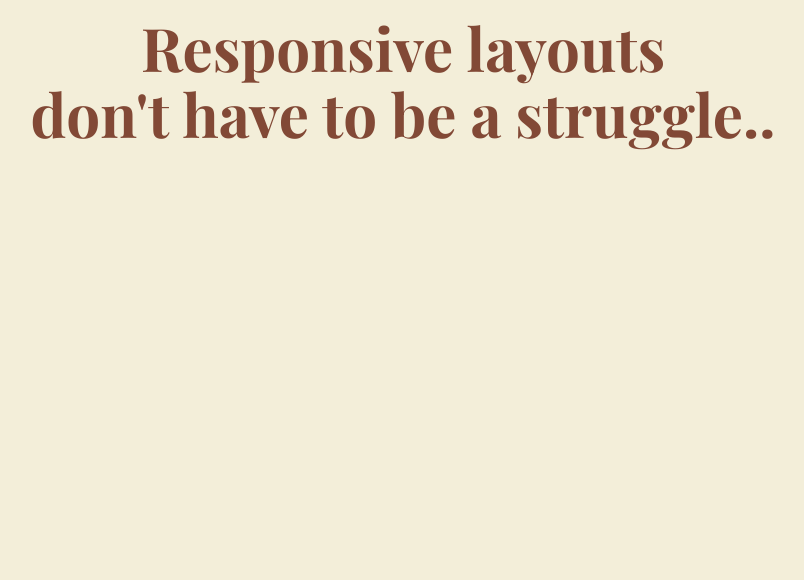
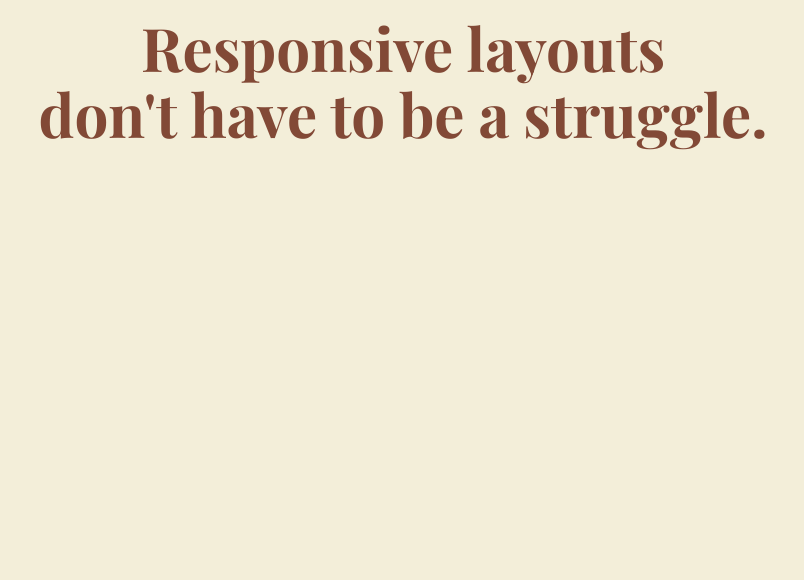
Before and after one commit to Abdisalam-fahiye/responsive-layout, a plain HTML site: page index.html in a window 1280 px wide. Shown: the part 220-800 px from the top of the page, without its empty margins (237-1041 px from the left). Drawn offline with nearby package versions, Linux system fonts and the light colour scheme.

Commit message:
Update index.html

```diff
--- a/index.html
+++ b/index.html
@@ -16,7 +16,7 @@
             <p class="insta">My Instagram: <i class='bx bxs-hand-down point'></i></p>
             <p class="intro-text"><a href="https://www.instagram.com/abdisalam_fahiye/"><i class='bx bxl-instagram insta insta-color'></i>Abdisalam Fahiye</a></p>
             <h1 class="intro-title">Responsive layouts<br> don't
-                have to be a struggle..</h1>
+                have to be a struggle.</h1>
         </div>
     </section>
 
```
